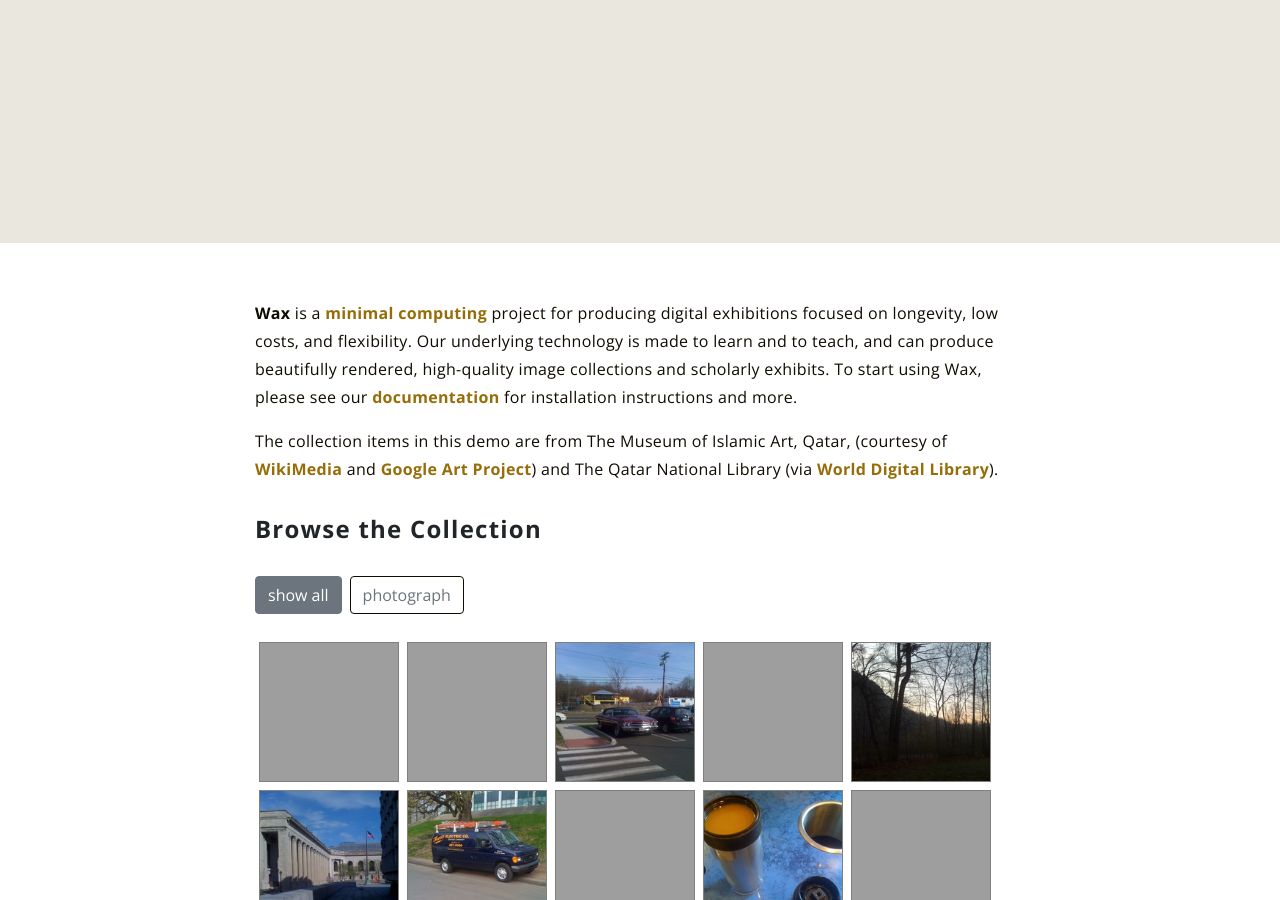
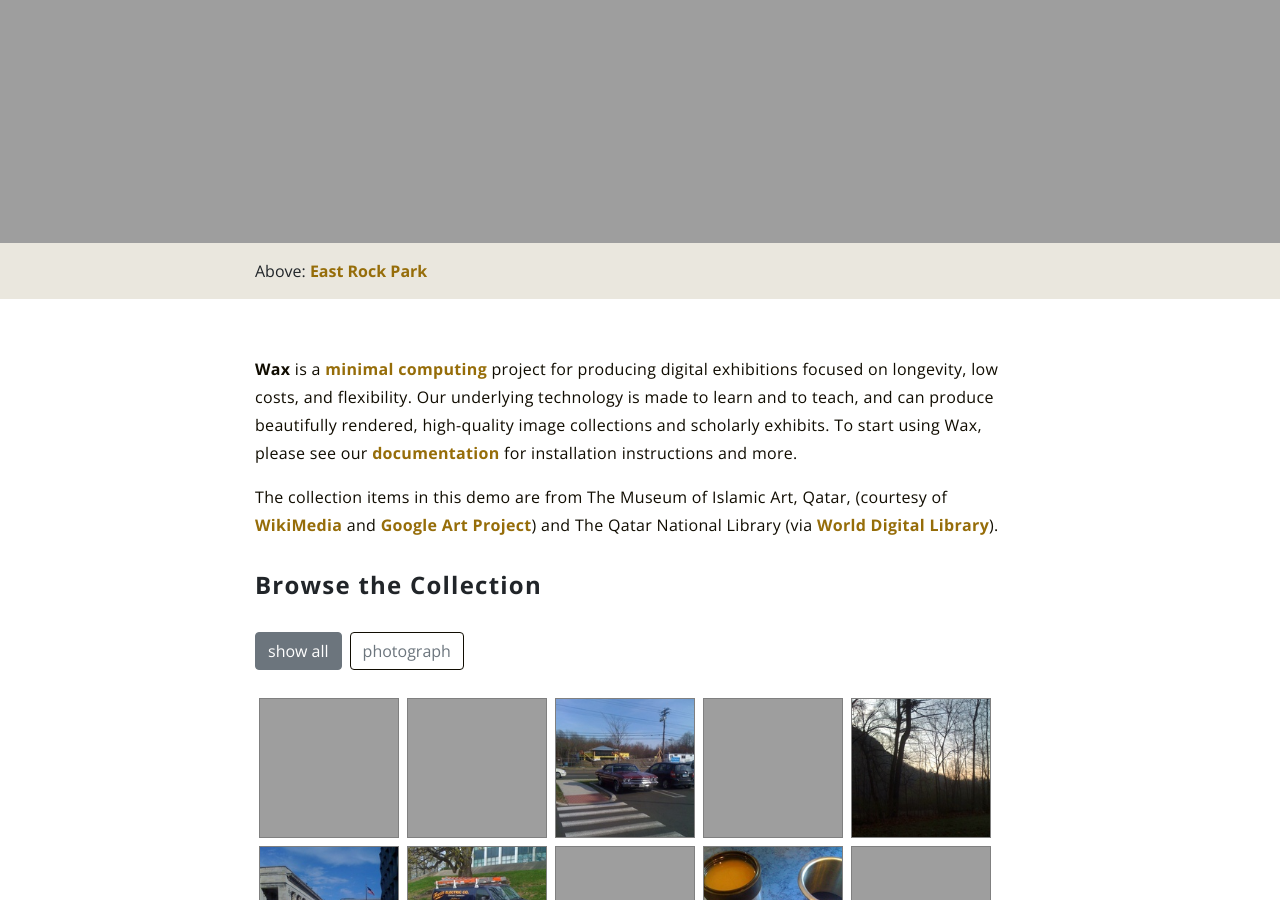
Before and after one commit to rcastonguay/wax-main, a Jekyll site: the page built from index.md, in a window 1280 px wide and 900 px high, scrolled down 359 px. Built offline with Jekyll 4.4.1, drawn with Linux system fonts in a browser that asks for light colours.

```diff
--- a/index.md
+++ b/index.md
@@ -3,7 +3,7 @@ layout: page
 show_title: false
 banner:
   collection: new-haven-pics
-  pid: IMG_0381
+  pid: img_0381
   y: 25%
   height: '500px'
 ---
```
